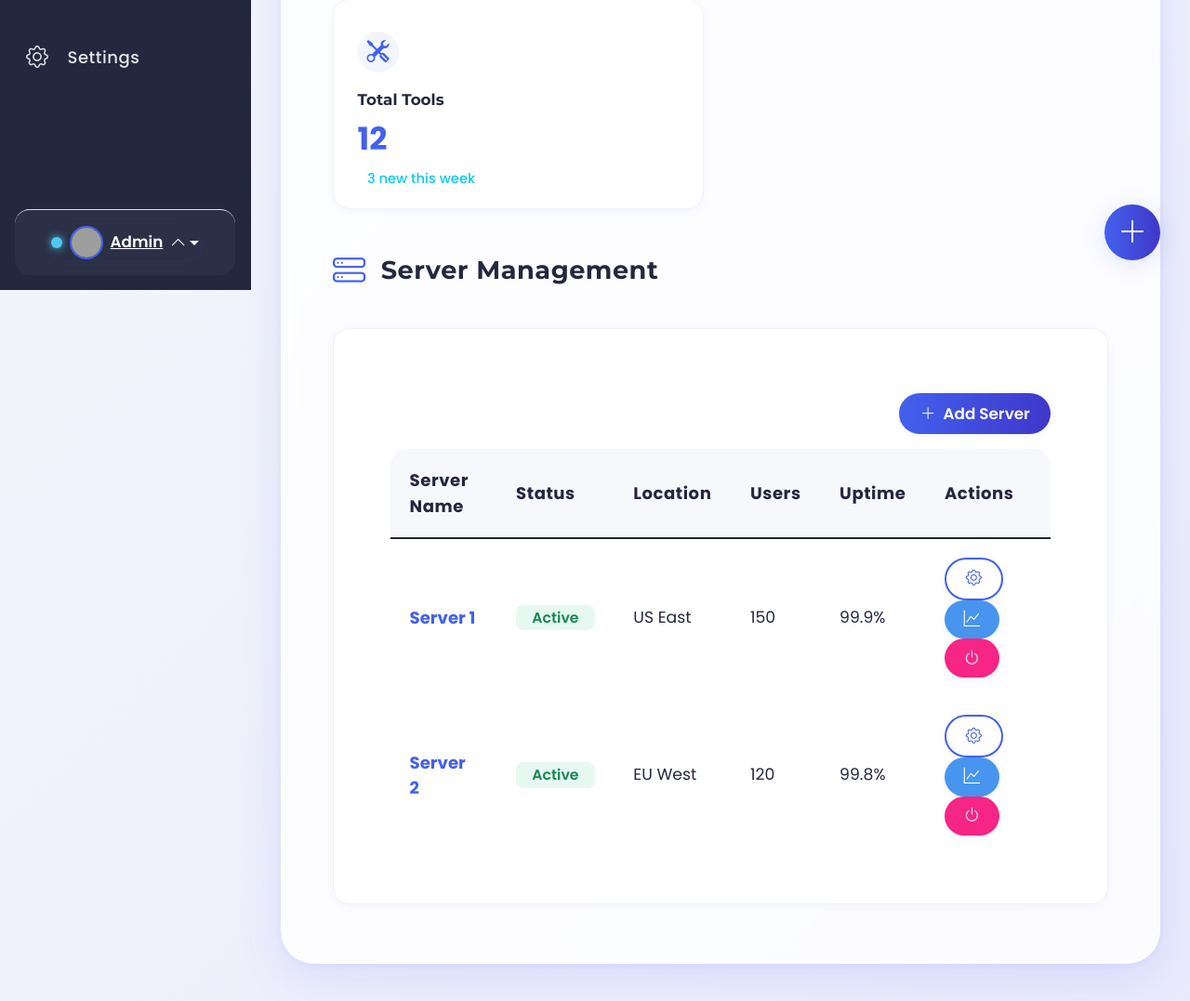
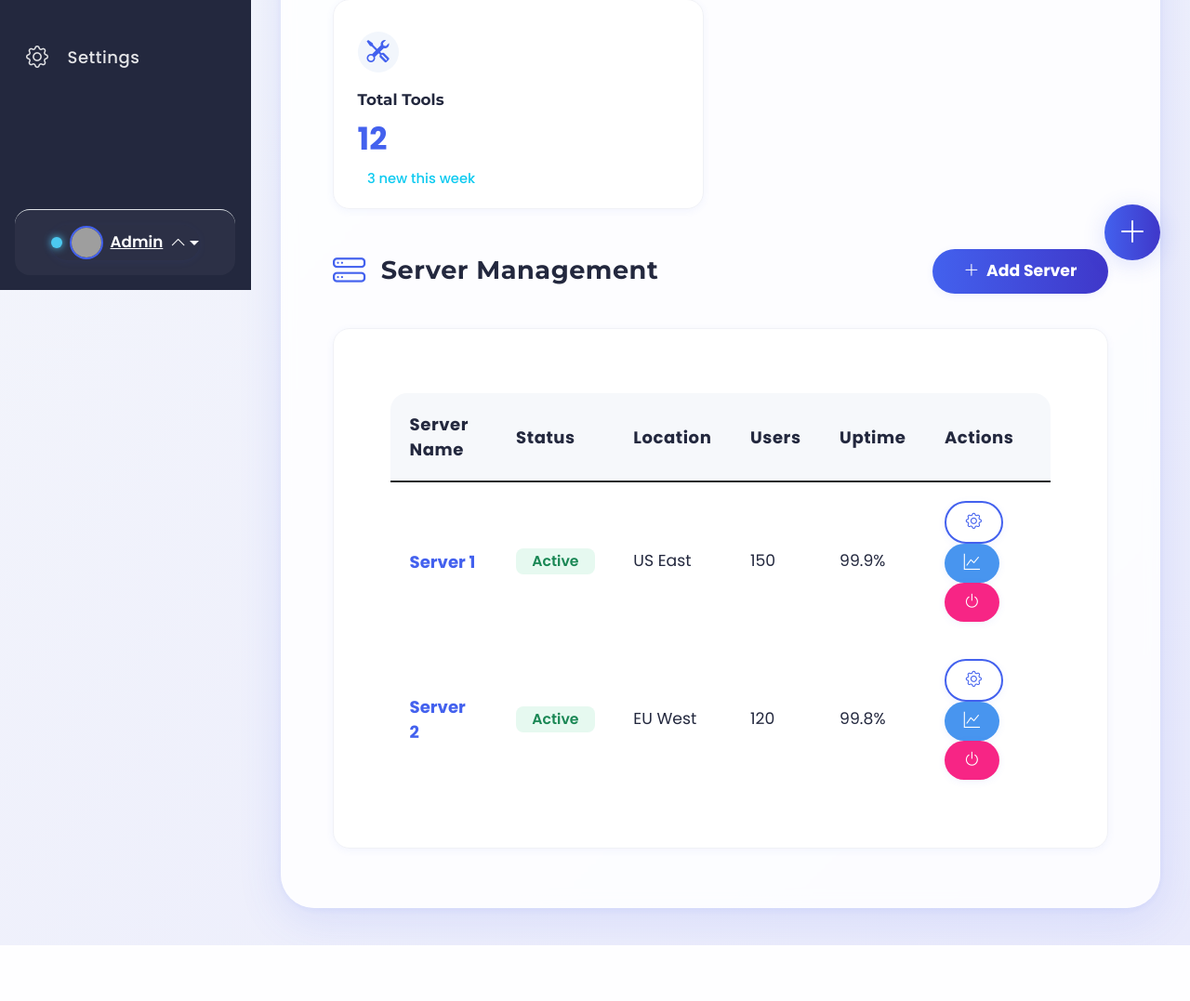
Before and after one commit to cipher-x-darkregime/Rev-Proxy, a PHP site: page /admin.php in a window 1280 px wide. Shown: the part 488-1565 px from the top of the page at 93% size. After the commit the page ends 1505 px from the top, so only its background shows below. Run offline with PHP 8.4, Linux system fonts and the light colour scheme; a user stored in the database is signed in; data comes from the database, SQL or seed files in the repository; data that the repository does not hold is empty; some libraries are stand-ins or nearby versions; grey boxes are pictures that could not be loaded.

Commit message:
Update admin.php

```diff
--- a/admin.php
+++ b/admin.php
@@ -886,6 +886,39 @@ $total_cookies = $conn->query('SELECT COUNT(*) FROM cookies')->fetchColumn();
                 gap: 7px;
             }
         }
+        .section-header-row {
+            display: flex;
+            align-items: center;
+            justify-content: space-between;
+            margin-bottom: 2.2rem;
+            gap: 1rem;
+        }
+        .section-header-row .section-header {
+            margin-bottom: 0;
+        }
+        .section-header-row .btn {
+            font-size: 1.08rem;
+            padding: 0.7rem 2.1rem;
+            border-radius: 999px;
+            font-weight: 700;
+        }
+        .server-table-responsive {
+            width: 100%;
+            overflow-x: auto;
+            -webkit-overflow-scrolling: touch;
+        }
+        .server-table {
+            min-width: 700px;
+        }
+        @media (max-width: 767.98px) {
+            .server-table {
+                min-width: 520px;
+                font-size: 0.95rem;
+            }
+            .server-table th, .server-table td {
+                padding: 0.7rem 0.5rem;
+            }
+        }
     </style>
 </head>
 <body>
@@ -982,16 +1015,16 @@ $total_cookies = $conn->query('SELECT COUNT(*) FROM cookies')->fetchColumn();
                         </div>
                     </div>
 
-                    <div class="section-header"><i class="bi bi-hdd-stack"></i> Server Management</div>
+                    <div class="section-header-row">
+                        <div class="section-header"><i class="bi bi-hdd-stack"></i> Server Management</div>
+                        <button class="btn btn-primary">
+                            <i class="bi bi-plus-lg me-1"></i>
+                            Add Server
+                        </button>
+                    </div>
                     <div class="server-card mb-4">
                         <div class="card-body">
-                            <div class="d-flex justify-content-end mb-3">
-                                <button class="btn btn-primary">
-                                    <i class="bi bi-plus-lg me-1"></i>
-                                    Add Server
-                                </button>
-                            </div>
-                            <div class="table-responsive">
+                            <div class="server-table-responsive">
                                 <table class="table server-table align-middle">
                                     <thead>
                                         <tr>
```
